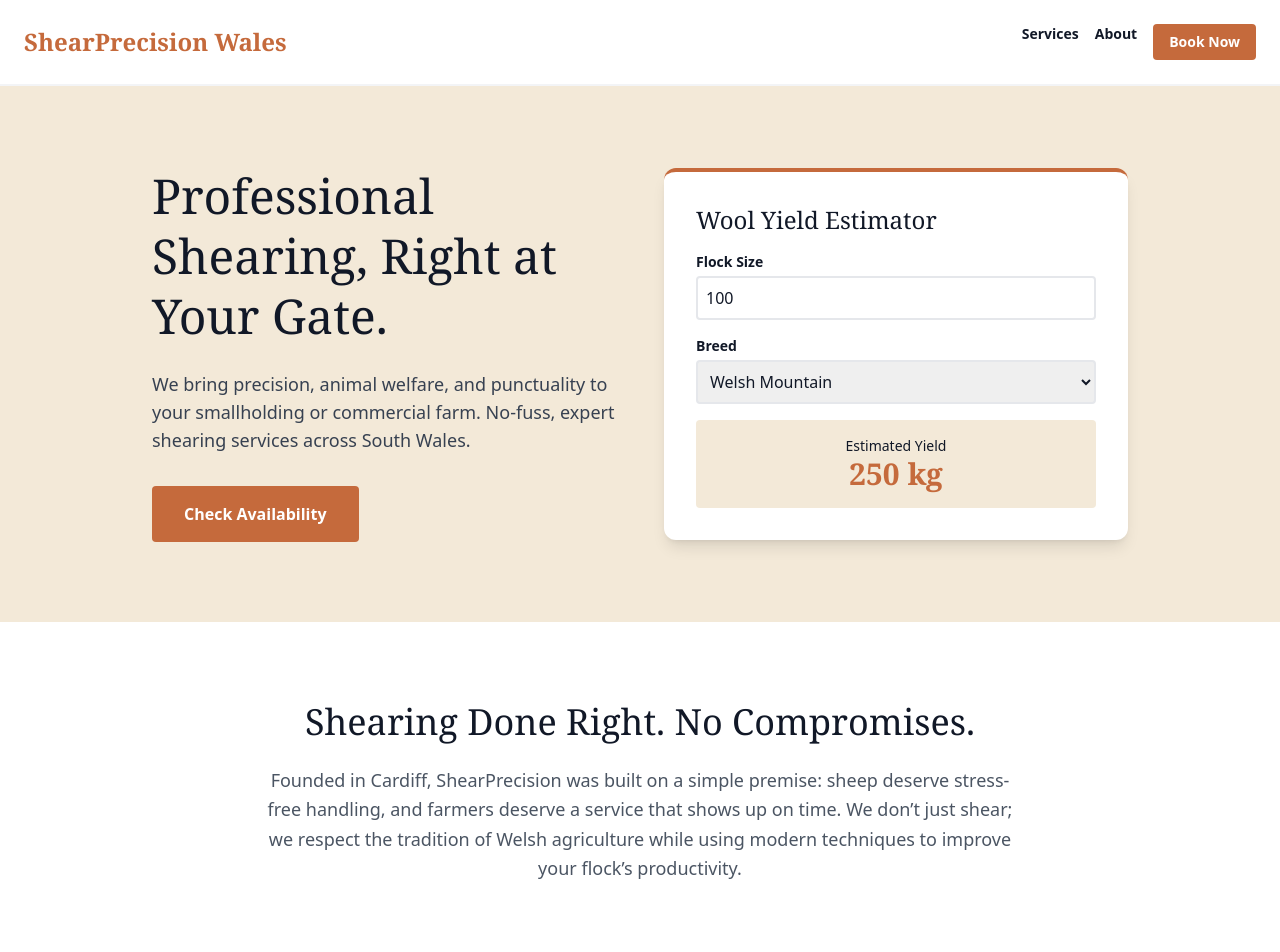
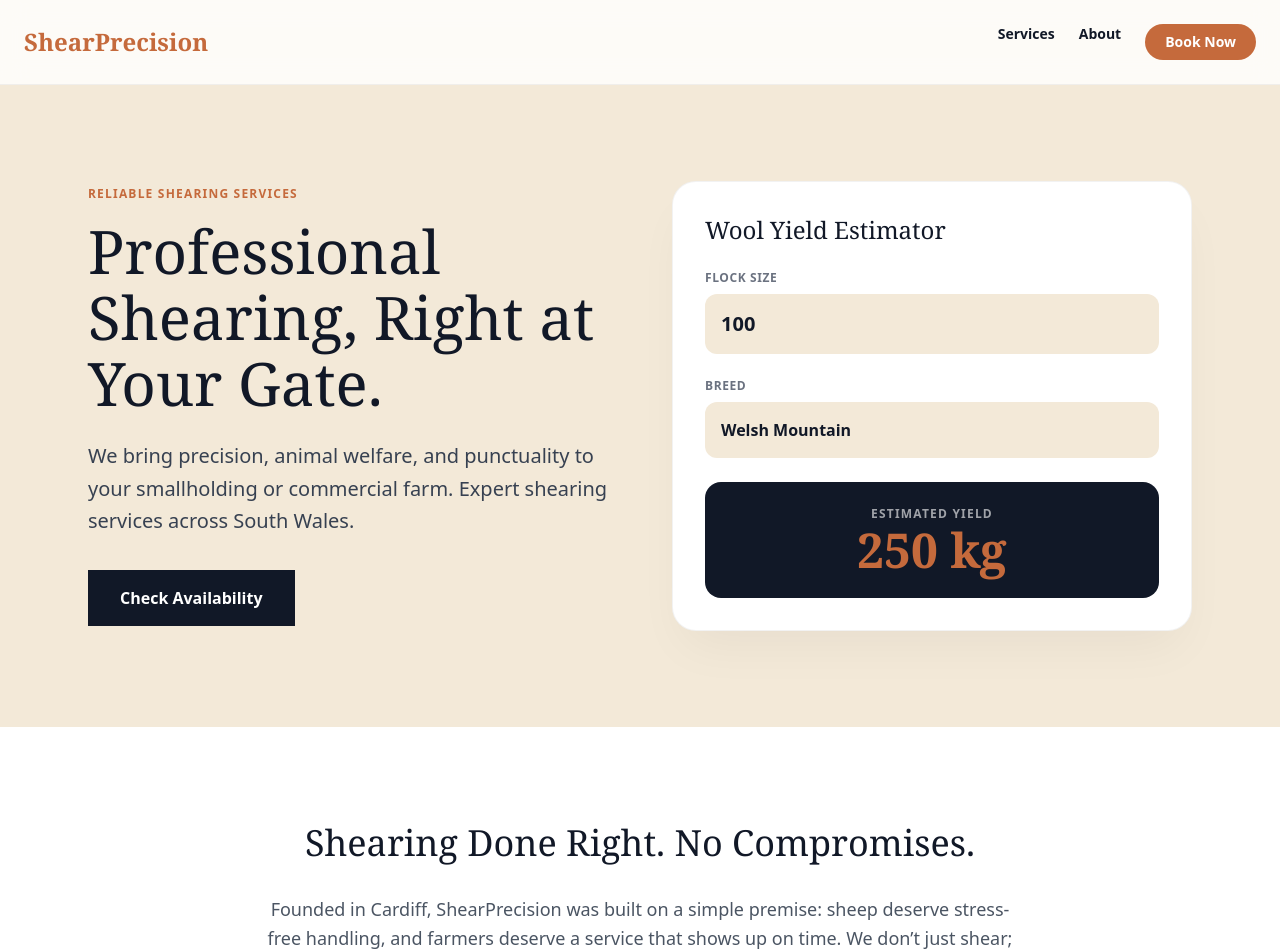
Before and after one commit to AlexThomas-Graft0/sheepsheerer-ff1fb2, a Next.js app: page / in a window 1280 px wide. Shown: the top 952 px of the page. Built offline with nearby package versions, Linux system fonts and the light colour scheme.

Commit message:
iterate: apply changes

```diff
--- a/app/booking/page.tsx
+++ b/app/booking/page.tsx
@@ -1,6 +1,7 @@
 'use client';
 import { useState } from 'react';
 import { supabase } from '@/lib/supabaseClient';
+import { motion } from 'framer-motion';
 
 export default function BookingPage() {
   const [status, setStatus] = useState<'idle' | 'loading' | 'success' | 'error'>('idle');
@@ -22,22 +23,54 @@ export default function BookingPage() {
   };
 
   return (
-    <div className="max-w-xl mx-auto py-20 px-6">
-      <h1 className="text-4xl font-serif mb-8">Secure Your Date</h1>
-      {status === 'success' ? (
-        <div className="p-8 bg-green-50 text-green-800 rounded-xl">Booking request submitted! We will confirm via email.</div>
-      ) : (
-        <form onSubmit={handleSubmit} className="space-y-4">
-          <input name="name" required placeholder="Full Name" className="w-full p-3 border rounded" />
-          <input name="email" type="email" required placeholder="Email Address" className="w-full p-3 border rounded" />
-          <input name="date" type="date" required className="w-full p-3 border rounded" />
-          <input name="size" type="number" required placeholder="Flock Size" className="w-full p-3 border rounded" />
-          <input name="breed" placeholder="Breed" className="w-full p-3 border rounded" />
-          <button disabled={status === 'loading'} className="w-full bg-[#C56A3C] text-white py-4 rounded font-bold">
-            {status === 'loading' ? 'Submitting...' : 'Confirm Booking'}
-          </button>
-        </form>
-      )}
+    <div className="min-h-screen bg-[#F3E9D8] py-20 px-6">
+      <motion.div
+        initial={{ opacity: 0, y: 20 }}
+        animate={{ opacity: 1, y: 0 }}
+        className="max-w-xl mx-auto"
+      >
+        <h1 className="text-5xl font-serif text-[#111827] mb-2">Secure Your Date</h1>
+        <p className="text-gray-600 mb-10">Fill in the details below and we'll be in touch to finalize your booking.</p>
+
+        {status === 'success' ? (
+          <motion.div
+            initial={{ scale: 0.95 }}
+            animate={{ scale: 1 }}
+            className="p-8 bg-white border-l-4 border-green-600 rounded-lg shadow-sm text-green-900"
+          >
+            <h3 className="font-bold text-lg mb-1">Booking Request Received</h3>
+            <p>Thank you! We've received your request and will follow up via email shortly to confirm the details.</p>
+          </motion.div>
+        ) : (
+          <form onSubmit={handleSubmit} className="space-y-6 bg-white p-8 rounded-2xl shadow-sm border border-black/5">
+            <div className="grid gap-2">
+              <label className="text-sm font-bold text-gray-700">Full Name</label>
+              <input name="name" required className="w-full p-4 bg-gray-50 rounded-lg border focus:ring-2 focus:ring-[#C56A3C] outline-none transition" />
+            </div>
+            <div className="grid gap-2">
+              <label className="text-sm font-bold text-gray-700">Email Address</label>
+              <input name="email" type="email" required className="w-full p-4 bg-gray-50 rounded-lg border focus:ring-2 focus:ring-[#C56A3C] outline-none transition" />
+            </div>
+            <div className="grid grid-cols-2 gap-4">
+              <div className="grid gap-2">
+                <label className="text-sm font-bold text-gray-700">Preferred Date</label>
+                <input name="date" type="date" required className="w-full p-4 bg-gray-50 rounded-lg border focus:ring-2 focus:ring-[#C56A3C] outline-none transition" />
+              </div>
+              <div className="grid gap-2">
+                <label className="text-sm font-bold text-gray-700">Flock Size</label>
+                <input name="size" type="number" required className="w-full p-4 bg-gray-50 rounded-lg border focus:ring-2 focus:ring-[#C56A3C] outline-none transition" />
+              </div>
+            </div>
+            <div className="grid gap-2">
+              <label className="text-sm font-bold text-gray-700">Breed</label>
+              <input name="breed" className="w-full p-4 bg-gray-50 rounded-lg border focus:ring-2 focus:ring-[#C56A3C] outline-none transition" />
+            </div>
+            <button disabled={status === 'loading'} className="w-full bg-[#C56A3C] hover:bg-[#a65831] text-white py-4 rounded-lg font-bold transition-colors shadow-lg active:scale-[0.98]">
+              {status === 'loading' ? 'Submitting...' : 'Confirm Request'}
+            </button>
+          </form>
+        )}
+      </motion.div>
     </div>
   );
 }
--- a/app/page.tsx
+++ b/app/page.tsx
@@ -3,38 +3,40 @@ import { YieldEstimator } from '@/components/YieldEstimator';
 
 export default function Home() {
   return (
-    <main className="min-h-screen">
-      <header className="bg-white border-b-2 border-gray-100 p-6 flex justify-between items-center sticky top-0 z-50">
-        <h1 className="text-2xl font-serif font-bold text-[#C56A3C]">ShearPrecision Wales</h1>
-        <nav className="flex gap-4">
-          <a href="#services" className="text-sm font-bold">Services</a>
-          <a href="#about" className="text-sm font-bold">About</a>
-          <a href="/booking" className="bg-[#C56A3C] text-white px-4 py-2 rounded text-sm font-bold">Book Now</a>
+    <main className="min-h-screen bg-[#F3E9D8]">
+      <header className="bg-white/80 backdrop-blur-md border-b border-black/5 p-6 flex justify-between items-center sticky top-0 z-50">
+        <h1 className="text-2xl font-serif font-bold text-[#C56A3C]">ShearPrecision</h1>
+        <nav className="flex gap-6">
+          <a href="#services" className="text-sm font-bold hover:text-[#C56A3C] transition">Services</a>
+          <a href="#about" className="text-sm font-bold hover:text-[#C56A3C] transition">About</a>
+          <a href="/booking" className="bg-[#C56A3C] text-white px-5 py-2 rounded-full text-sm font-bold hover:bg-[#a65831] transition">Book Now</a>
         </nav>
       </header>
 
-      <section className="py-20 px-6 max-w-5xl mx-auto grid md:grid-cols-2 gap-12 items-center">
+      <section className="py-24 px-6 max-w-6xl mx-auto grid md:grid-cols-2 gap-16 items-center">
         <div>
-          <h1 className="text-5xl font-serif mb-6 leading-tight">Professional Shearing, Right at Your Gate.</h1>
-          <p className="text-lg mb-8 text-gray-700">We bring precision, animal welfare, and punctuality to your smallholding or commercial farm. No-fuss, expert shearing services across South Wales.</p>
+          <span className="text-[#C56A3C] font-bold tracking-widest uppercase text-xs mb-4 block">Reliable Shearing Services</span>
+          <h1 className="text-6xl font-serif mb-6 leading-[1.1]">Professional Shearing, Right at Your Gate.</h1>
+          <p className="text-xl mb-8 text-gray-700 leading-relaxed">We bring precision, animal welfare, and punctuality to your smallholding or commercial farm. Expert shearing services across South Wales.</p>
           <div className="flex gap-4">
-            <a href="/booking" className="bg-[#C56A3C] text-white px-8 py-4 rounded font-bold">Check Availability</a>
+            <a href="/booking" className="bg-[#111827] text-white px-8 py-4 rounded-lg font-bold hover:bg-black transition">Check Availability</a>
           </div>
         </div>
-        <Suspense fallback={<div>Loading calculator...</div>}>
+        <Suspense fallback={<div className="h-96 bg-white/50 rounded-2xl animate-pulse" />}>
           <YieldEstimator />
         </Suspense>
       </section>
 
-      <section id="about" className="bg-white py-20 px-6">
+      <section id="about" className="bg-white py-24 px-6">
         <div className="max-w-3xl mx-auto text-center">
-          <h2 className="text-4xl font-serif mb-6">Shearing Done Right. No Compromises.</h2>
+          <h2 className="text-4xl font-serif mb-8 text-[#111827]">Shearing Done Right. No Compromises.</h2>
           <p className="text-lg text-gray-600 leading-relaxed">Founded in Cardiff, ShearPrecision was built on a simple premise: sheep deserve stress-free handling, and farmers deserve a service that shows up on time. We don’t just shear; we respect the tradition of Welsh agriculture while using modern techniques to improve your flock’s productivity.</p>
         </div>
       </section>
 
-      <footer className="py-12 text-center text-sm text-gray-500">
-        © 2026 ShearPrecision Wales. Precision shearing for South Wales farmers.
+      <footer className="py-16 text-center text-gray-500 border-t border-black/5">
+        <p className="font-serif text-lg text-[#C56A3C] mb-2">ShearPrecision Wales</p>
+        <p className="text-xs uppercase tracking-widest">© 2026. Precision shearing for South Wales farmers.</p>
       </footer>
     </main>
   );
--- a/components/YieldEstimator.tsx
+++ b/components/YieldEstimator.tsx
@@ -8,33 +8,33 @@ export function YieldEstimator() {
   const estimate = Math.round(flockSize * (breed === 'Welsh Mountain' ? 2.5 : 3.2));
 
   return (
-    <div className="bg-white p-8 rounded-xl shadow-lg border-t-4 border-[#C56A3C]">
-      <h3 className="text-2xl font-serif mb-4">Wool Yield Estimator</h3>
-      <div className="space-y-4">
+    <div className="bg-white p-8 rounded-3xl shadow-2xl shadow-black/5 border border-black/5">
+      <h3 className="text-2xl font-serif mb-6 text-[#111827]">Wool Yield Estimator</h3>
+      <div className="space-y-6">
         <div>
-          <label className="block text-sm font-bold mb-1">Flock Size</label>
+          <label className="block text-xs font-bold text-gray-500 uppercase tracking-wider mb-2">Flock Size</label>
           <input
             type="number"
             value={flockSize}
             onChange={(e) => setFlockSize(Number(e.target.value))}
-            className="w-full border-2 border-gray-200 p-2 rounded"
+            className="w-full bg-[#F3E9D8] text-xl font-bold p-4 rounded-xl border-none focus:ring-2 focus:ring-[#C56A3C] outline-none"
           />
         </div>
         <div>
-          <label className="block text-sm font-bold mb-1">Breed</label>
+          <label className="block text-xs font-bold text-gray-500 uppercase tracking-wider mb-2">Breed</label>
           <select
             value={breed}
             onChange={(e) => setBreed(e.target.value)}
-            className="w-full border-2 border-gray-200 p-2 rounded"
+            className="w-full bg-[#F3E9D8] p-4 rounded-xl border-none font-bold focus:ring-2 focus:ring-[#C56A3C] outline-none appearance-none"
           >
             <option>Welsh Mountain</option>
             <option>Suffolk</option>
             <option>Texel</option>
           </select>
         </div>
-        <div className="bg-[#F3E9D8] p-4 rounded text-center">
-          <p className="text-sm">Estimated Yield</p>
-          <p className="text-3xl font-serif font-bold text-[#C56A3C]">{estimate} kg</p>
+        <div className="bg-[#111827] p-6 rounded-2xl text-center text-white">
+          <p className="text-xs uppercase tracking-widest font-bold opacity-60 mb-1">Estimated Yield</p>
+          <p className="text-5xl font-serif font-bold text-[#C56A3C]">{estimate} kg</p>
         </div>
       </div>
     </div>
--- a/package.json
+++ b/package.json
@@ -20,7 +20,8 @@
     "next-themes": "^0.4.6",
     "react": "^19.0.0",
     "react-dom": "^19.0.0",
-    "tailwind-merge": "^3.3.0"
+    "tailwind-merge": "^3.3.0",
+    "framer-motion": "^12.42.2"
   },
   "devDependencies": {
     "@eslint/eslintrc": "^3",
```
